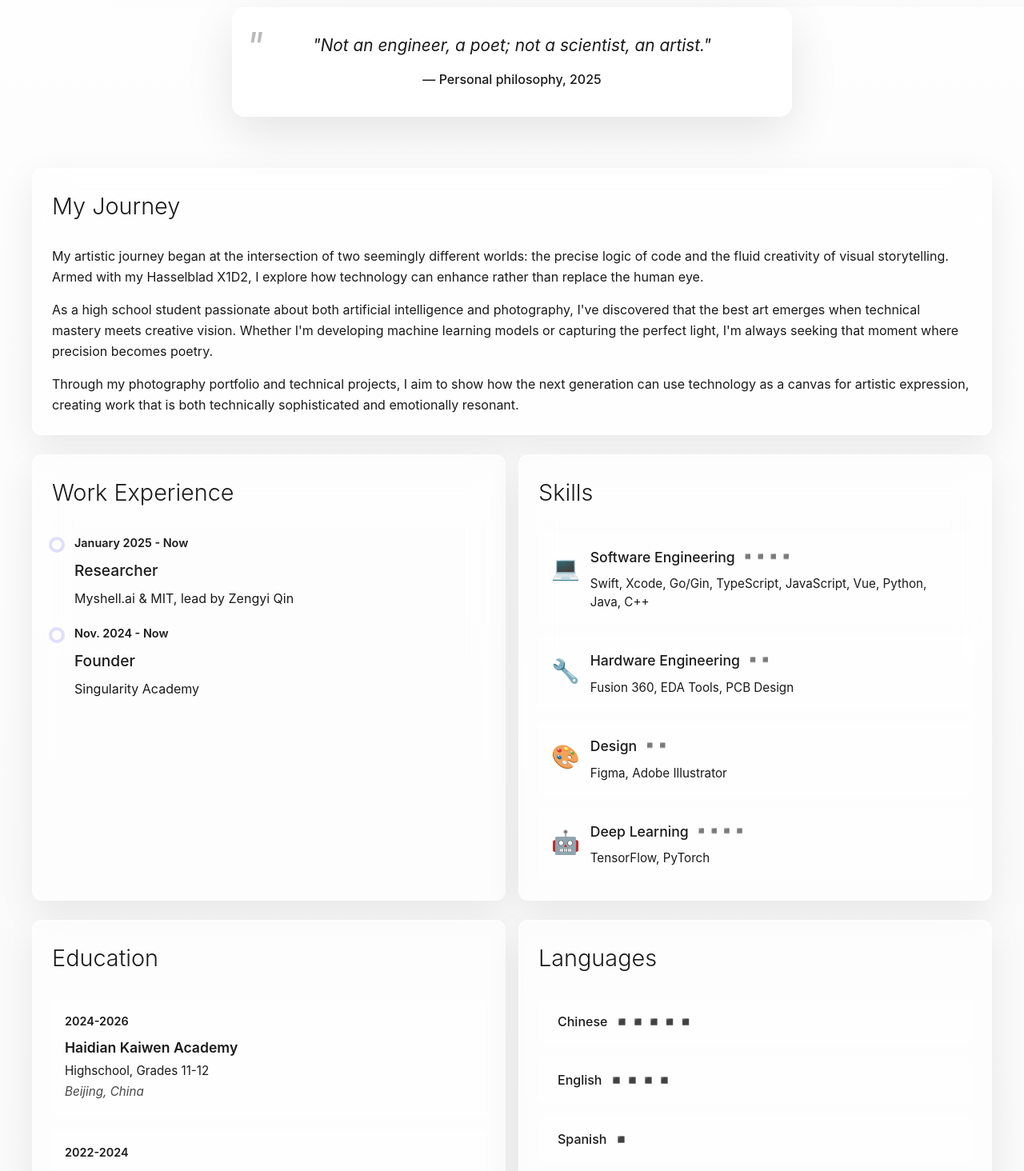
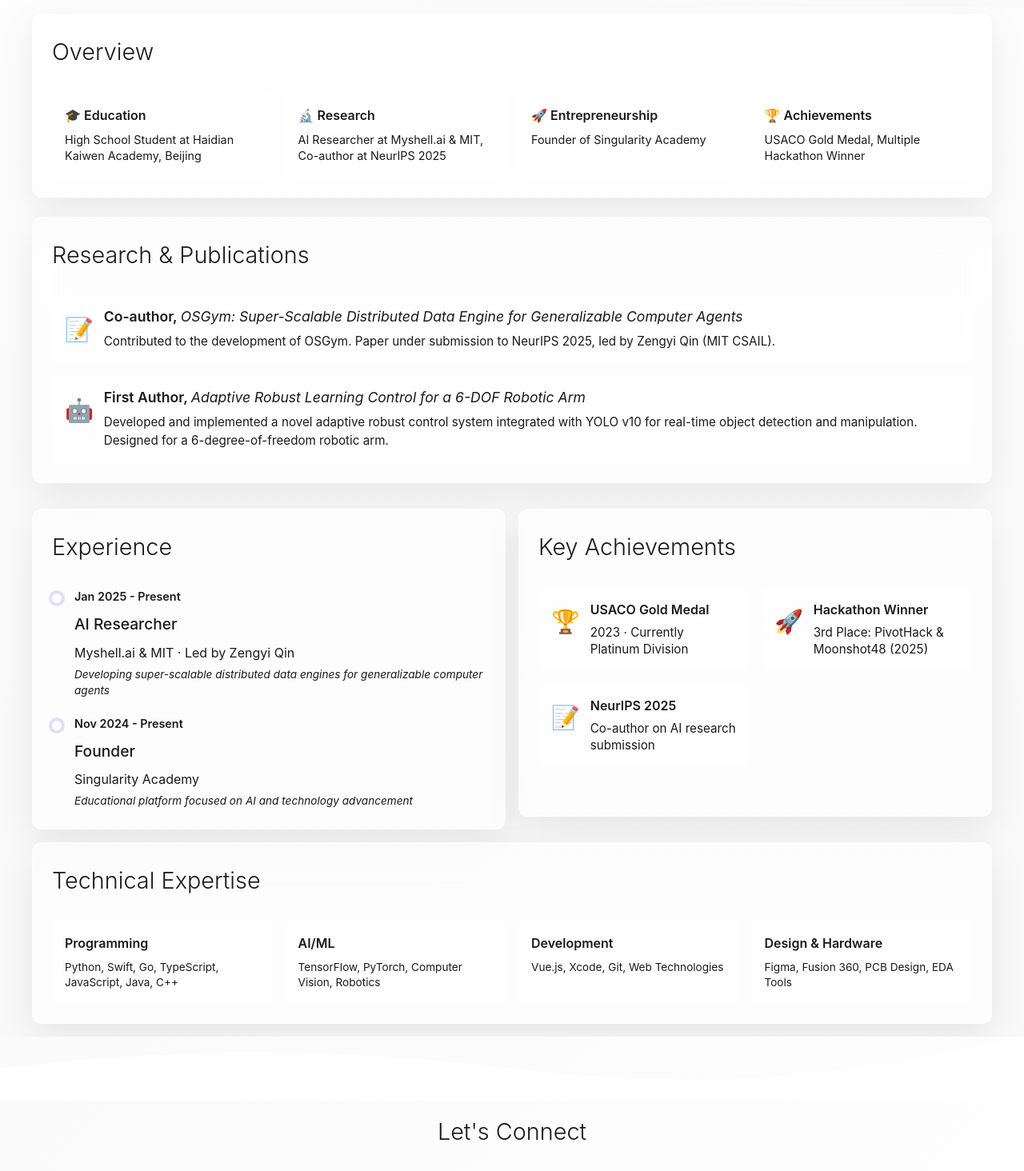
Before and after one commit to JiaceZhao/Photo-Gallery-by-Jiace-Zhao, a Vue app in the folder art-portfolio/: page /about in a window 1280 px wide. Shown: the part 540-2004 px from the top of the page at 80% size. Built offline with nearby package versions, Linux system fonts and the light colour scheme.

Commit message:
feat : up

```diff
--- a/art-portfolio/src/views/AboutView.vue
+++ b/art-portfolio/src/views/AboutView.vue
@@ -38,158 +38,38 @@
       </div>
     </section>
 
-    <!-- Philosophy Quote - Floating -->
-    <section class="philosophy-floating">
-      <div class="zen-section">
-        <div class="philosophy-card">
-          <blockquote class="main-quote">
-            "Not an engineer, a poet; not a scientist, an artist."
-          </blockquote>
-          <cite class="quote-attribution">— Personal philosophy, 2025</cite>
-        </div>
-      </div>
-    </section>
+
 
     <!-- Main Content - Organic Flow -->
     <section class="main-content">
       <div class="zen-section">
         <div class="content-flow">
-          <!-- Story & Journey -->
-          <div class="story-section glass-card">
-            <h2 class="section-title">My Journey</h2>
-            <div class="story-text">
-              <p class="story-paragraph">
-                My artistic journey began at the intersection of two seemingly different worlds: the precise logic of code
-                and the fluid creativity of visual storytelling. Armed with my Hasselblad X1D2, I explore how technology
-                can enhance rather than replace the human eye.
-              </p>
-              <p class="story-paragraph">
-                As a high school student passionate about both artificial intelligence and photography, I've discovered that
-                the best art emerges when technical mastery meets creative vision. Whether I'm developing machine learning
-                models or capturing the perfect light, I'm always seeking that moment where precision becomes poetry.
-              </p>
-              <p class="story-paragraph">
-                Through my photography portfolio and technical projects, I aim to show how the next generation
-                can use technology as a canvas for artistic expression, creating work that is both technically sophisticated
-                and emotionally resonant.
-              </p>
+          <!-- Quick Overview -->
+          <div class="overview-section glass-card">
+            <h2 class="section-title">Overview</h2>
+            <div class="overview-grid">
+              <div class="overview-item">
+                <h3>🎓 Education</h3>
+                <p>High School Student at Haidian Kaiwen Academy, Beijing</p>
               </div>
+              <div class="overview-item">
+                <h3>🔬 Research</h3>
+                <p>AI Researcher at Myshell.ai & MIT, Co-author at NeurIPS 2025</p>
               </div>
-
-          <!-- Timeline & Skills Blend -->
-          <div class="experience-blend">
-            <div class="timeline-section glass-card">
-              <h2 class="section-title">Work Experience</h2>
-              <div class="timeline">
-                <div class="timeline-item">
-                  <div class="timeline-marker"></div>
-                  <div class="timeline-content">
-                    <div class="timeline-year">January 2025 - Now</div>
-                    <h3>Researcher</h3>
-                    <p>Myshell.ai & MIT, lead by Zengyi Qin</p>
-
+              <div class="overview-item">
+                <h3>🚀 Entrepreneurship</h3>
+                <p>Founder of Singularity Academy</p>
               </div>
-                </div>
-                <div class="timeline-item">
-                  <div class="timeline-marker"></div>
-                  <div class="timeline-content">
-                    <div class="timeline-year">Nov. 2024 - Now</div>
-                    <h3>Founder</h3>
-                    <p>Singularity Academy</p>
-
-                  </div>
+              <div class="overview-item">
+                <h3>🏆 Achievements</h3>
+                <p>USACO Gold Medal, Multiple Hackathon Winner</p>
               </div>
             </div>
           </div>
 
-            <div class="skills-section glass-card">
-              <h2 class="section-title">Skills</h2>
-              <div class="skills-grid">
-                <div class="skill-item">
-                  <div class="skill-icon">💻</div>
-                  <div class="skill-content">
-                    <h3>Software Engineering <span class="skill-level">◾◾◾◾</span></h3>
-                    <p>Swift, Xcode, Go/Gin, TypeScript, JavaScript, Vue, Python, Java, C++</p>
-                  </div>
-                </div>
-                <div class="skill-item">
-                  <div class="skill-icon">🔧</div>
-                  <div class="skill-content">
-                    <h3>Hardware Engineering <span class="skill-level">◾◾</span></h3>
-                    <p>Fusion 360, EDA Tools, PCB Design</p>
-                  </div>
-                </div>
-                <div class="skill-item">
-                  <div class="skill-icon">🎨</div>
-                  <div class="skill-content">
-                    <h3>Design <span class="skill-level">◾◾</span></h3>
-                    <p>Figma, Adobe Illustrator</p>
-                  </div>
-                </div>
-                <div class="skill-item">
-                  <div class="skill-icon">🤖</div>
-                  <div class="skill-content">
-                    <h3>Deep Learning <span class="skill-level">◾◾◾◾</span></h3>
-                    <p>TensorFlow, PyTorch</p>
-                  </div>
-                </div>
-              </div>
-            </div>
-          </div>
-
-          <!-- Education & Languages -->
-          <div class="experience-blend">
-            <div class="education-section glass-card">
-              <h2 class="section-title">Education</h2>
-              <div class="education-grid">
-                <div class="education-item">
-                  <div class="education-content">
-                    <div class="education-year">2024-2026</div>
-                    <h3>Haidian Kaiwen Academy</h3>
-                    <p>Highschool, Grades 11-12</p>
-                    <p class="education-location">Beijing, China</p>
-                  </div>
-                </div>
-                <div class="education-item">
-                  <div class="education-content">
-                    <div class="education-year">2022-2024</div>
-                    <h3>Tsinghua International School Daoxiang Lake</h3>
-                    <p>High School, Grades 9-10</p>
-                    <p class="education-location">Beijing, China</p>
-                  </div>
-                </div>
-              </div>
-            </div>
-
-            <div class="languages-section glass-card">
-              <h2 class="section-title">Languages</h2>
-              <div class="languages-grid">
-                <div class="language-item">
-                  <h3>Chinese <span class="skill-level">◾◾◾◾◾</span></h3>
-                </div>
-                <div class="language-item">
-                  <h3>English <span class="skill-level">◾◾◾◾</span></h3>
-                </div>
-                <div class="language-item">
-                  <h3>Spanish <span class="skill-level">◾</span></h3>
-                </div>
-              </div>
-
-              <h2 class="section-title" style="margin-top: 2rem;">Side Hustles</h2>
-              <div class="side-hustles">
-                <div class="hustle-item">
-                  <h3>Project Name</h3>
-                  <ul>
-                    <li>Photography Portfolio</li>
-                  </ul>
-                </div>
-              </div>
-            </div>
-          </div>
-
-          <!-- Research -->
+          <!-- Research Highlights -->
           <div class="research-section glass-card">
-            <h2 class="section-title">Research</h2>
+            <h2 class="section-title">Research & Publications</h2>
             <div class="research-grid">
               <div class="research-item">
                 <div class="research-icon">📝</div>
@@ -208,30 +88,79 @@
             </div>
           </div>
 
-          <!-- Achievements -->
+          <!-- Work Experience & Achievements -->
+          <div class="experience-blend">
+            <div class="timeline-section glass-card">
+              <h2 class="section-title">Experience</h2>
+              <div class="timeline">
+                <div class="timeline-item">
+                  <div class="timeline-marker"></div>
+                  <div class="timeline-content">
+                    <div class="timeline-year">Jan 2025 - Present</div>
+                    <h3>AI Researcher</h3>
+                    <p><strong>Myshell.ai & MIT</strong> · Led by Zengyi Qin</p>
+                    <p class="role-desc">Developing super-scalable distributed data engines for generalizable computer agents</p>
+                  </div>
+                </div>
+                <div class="timeline-item">
+                  <div class="timeline-marker"></div>
+                  <div class="timeline-content">
+                    <div class="timeline-year">Nov 2024 - Present</div>
+                    <h3>Founder</h3>
+                    <p><strong>Singularity Academy</strong></p>
+                    <p class="role-desc">Educational platform focused on AI and technology advancement</p>
+                  </div>
+                </div>
+              </div>
+            </div>
+
             <div class="achievements-section glass-card">
-            <h2 class="section-title">Achievements</h2>
+              <h2 class="section-title">Key Achievements</h2>
               <div class="achievements-grid">
                 <div class="achievement-item">
                   <div class="achievement-icon">🏆</div>
                   <div class="achievement-content">
-                  <h4>USA Computing Olympiad (USACO)</h4>
-                  <p>Gold Medal, 2023. Currently Platinum Division</p>
+                    <h4>USACO Gold Medal</h4>
+                    <p>2023 · Currently Platinum Division</p>
                   </div>
                 </div>
                 <div class="achievement-item">
                   <div class="achievement-icon">🚀</div>
                   <div class="achievement-content">
-                  <h4>PivotHack Hackathon</h4>
-                  <p>3rd Place Winner, 2025</p>
+                    <h4>Hackathon Winner</h4>
+                    <p>3rd Place: PivotHack & Moonshot48 (2025)</p>
                   </div>
                 </div>
                 <div class="achievement-item">
-                <div class="achievement-icon">🌙</div>
+                  <div class="achievement-icon">📝</div>
                   <div class="achievement-content">
-                  <h4>Moonshot48 Hackathon</h4>
-                  <p>3rd Place Winner, 2025</p>
+                    <h4>NeurIPS 2025</h4>
+                    <p>Co-author on AI research submission</p>
                   </div>
+                </div>
+              </div>
+            </div>
+          </div>
+
+          <!-- Technical Skills -->
+          <div class="skills-section glass-card">
+            <h2 class="section-title">Technical Expertise</h2>
+            <div class="skills-compact">
+              <div class="skill-category">
+                <h3>Programming</h3>
+                <p>Python, Swift, Go, TypeScript, JavaScript, Java, C++</p>
+              </div>
+              <div class="skill-category">
+                <h3>AI/ML</h3>
+                <p>TensorFlow, PyTorch, Computer Vision, Robotics</p>
+              </div>
+              <div class="skill-category">
+                <h3>Development</h3>
+                <p>Vue.js, Xcode, Git, Web Technologies</p>
+              </div>
+              <div class="skill-category">
+                <h3>Design & Hardware</h3>
+                <p>Figma, Fusion 360, PCB Design, EDA Tools</p>
               </div>
             </div>
           </div>
@@ -507,58 +436,11 @@
   }
 }
 
-// Philosophy Floating
-.philosophy-floating {
-  padding: 1rem 0 2rem;
-  position: relative;
-  z-index: 10;
-}
 
-.philosophy-card {
-  max-width: 700px;
-  margin: 0 auto;
-  padding: 2rem 1.5rem;
-  background: rgba(255, 255, 255, 0.7);
-  backdrop-filter: blur(30px);
-  border-radius: 16px;
-  box-shadow:
-    0 20px 60px rgba(0, 0, 0, 0.1),
-    inset 0 1px 0 rgba(255, 255, 255, 0.8);
-  border: 1px solid rgba(255, 255, 255, 0.5);
-  text-align: center;
-  transform: translateY(-1rem);
-}
-
-.main-quote {
-  font-size: clamp(1.1rem, 2.5vw, 1.3rem);
-  font-style: italic;
-  color: var(--zen-black);
-  line-height: 1.4;
-  margin: 0 0 1rem;
-  position: relative;
-
-  &::before {
-    content: '"';
-    font-size: 3rem;
-    color: var(--zen-accent);
-    position: absolute;
-    top: -0.5rem;
-    left: -0.5rem;
-    line-height: 1;
-    opacity: 0.3;
-  }
-}
-
-.quote-attribution {
-  font-size: 1rem;
-  color: var(--zen-gray);
-  font-style: normal;
-  font-weight: 500;
-}
 
 // Main Content Flow
 .main-content {
-  padding: 1rem 0 2rem;
+  padding: 0.5rem 0 1rem;
   background: transparent;
 }
 
@@ -566,7 +448,7 @@
   max-width: 1200px;
   margin: 0 auto;
   display: grid;
-  gap: 1.5rem;
+  gap: 1rem;
 }
 
 .glass-card {
@@ -614,6 +496,92 @@
   @media (min-width: 968px) {
     grid-template-columns: 1fr 1fr;
   }
+}
+
+// Overview Section
+.overview-section {
+  margin-bottom: 0.5rem;
+}
+
+.overview-grid {
+  display: grid;
+  grid-template-columns: repeat(auto-fit, minmax(250px, 1fr));
+  gap: 1rem;
+
+  @media (max-width: 767px) {
+    grid-template-columns: 1fr;
+  }
+}
+
+.overview-item {
+  padding: 1rem;
+  background: rgba(255, 255, 255, 0.5);
+  border-radius: 8px;
+  border-left: 3px solid var(--zen-accent);
+  transition: all 0.3s ease;
+
+  &:hover {
+    background: rgba(255, 255, 255, 0.7);
+    transform: translateY(-2px);
+  }
+
+  h3 {
+    font-size: 1rem;
+    color: var(--zen-black);
+    margin: 0 0 0.5rem 0;
+    font-weight: 600;
+    display: flex;
+    align-items: center;
+    gap: 0.5rem;
+  }
+
+  p {
+    font-size: 0.9rem;
+    color: var(--zen-dark-gray);
+    margin: 0;
+    line-height: 1.4;
+  }
+}
+
+// Compact Skills
+.skills-compact {
+  display: grid;
+  grid-template-columns: repeat(auto-fit, minmax(200px, 1fr));
+  gap: 1rem;
+}
+
+.skill-category {
+  padding: 1rem;
+  background: rgba(255, 255, 255, 0.5);
+  border-radius: 8px;
+  transition: all 0.3s ease;
+
+  &:hover {
+    background: rgba(255, 255, 255, 0.7);
+    transform: translateY(-2px);
+  }
+
+  h3 {
+    font-size: 1rem;
+    color: var(--zen-black);
+    margin: 0 0 0.5rem 0;
+    font-weight: 600;
+  }
+
+  p {
+    font-size: 0.85rem;
+    color: var(--zen-dark-gray);
+    margin: 0;
+    line-height: 1.4;
+  }
+}
+
+// Role descriptions
+.role-desc {
+  font-size: 0.85rem !important;
+  color: var(--zen-dark-gray) !important;
+  margin-top: 0.3rem !important;
+  font-style: italic;
 }
 
 // Timeline
@@ -787,72 +755,7 @@
   }
 }
 
-// Languages Section
-.languages-section {
-  flex: 1;
-}
 
-.languages-grid {
-  display: flex;
-  flex-direction: column;
-  gap: 1rem;
-  margin-bottom: 2rem;
-}
-
-.language-item {
-  padding: 1rem 1.5rem;
-  background: rgba(255, 255, 255, 0.5);
-  border-radius: 12px;
-  transition: all 0.3s ease;
-
-  &:hover {
-    background: rgba(255, 255, 255, 0.7);
-    transform: translateY(-2px);
-  }
-
-  h3 {
-    font-size: 1rem;
-    color: var(--zen-black);
-    margin: 0;
-    font-weight: 500;
-    display: flex;
-    align-items: center;
-    gap: 0.5rem;
-  }
-}
-
-.side-hustles {
-  .hustle-item {
-    padding: 1.5rem;
-    background: rgba(255, 255, 255, 0.5);
-    border-radius: 12px;
-    transition: all 0.3s ease;
-
-    &:hover {
-      background: rgba(255, 255, 255, 0.7);
-      transform: translateY(-2px);
-    }
-
-    h3 {
-      font-size: 1rem;
-      color: var(--zen-black);
-      margin: 0 0 0.5rem 0;
-      font-weight: 600;
-    }
-
-    ul {
-      margin: 0;
-      padding-left: 1.2rem;
-      list-style-type: disc;
-
-      li {
-        font-size: 0.95rem;
-        color: var(--zen-dark-gray);
-        line-height: 1.5;
-      }
-    }
-  }
-}
 
 // Research Section
 .research-section {
@@ -1088,21 +991,7 @@
   }
 }
 
-// Story Text
-.story-text {
-  line-height: 1.7;
-}
 
-.story-paragraph {
-  font-size: clamp(0.95rem, 2vw, 1rem);
-  color: var(--zen-dark-gray);
-  margin-bottom: 1rem;
-  line-height: 1.6;
-
-  &:last-child {
-    margin-bottom: 0;
-  }
-}
 
 // Mobile Optimizations
 @media (max-width: 768px) {
@@ -1110,23 +999,16 @@
     grid-template-columns: 1fr;
   }
 
-  .recognition-grid {
-    grid-template-columns: 1fr;
-  }
-
   .glass-card {
     padding: 1rem;
   }
 
-  .philosophy-card {
-    padding: 1.5rem 1rem;
-    transform: translateY(-0.5rem);
+  .overview-grid {
+    grid-template-columns: 1fr;
   }
 
-  .main-quote::before {
-    font-size: 2.5rem;
-    top: -0.3rem;
-    left: -0.3rem;
+  .skills-compact {
+    grid-template-columns: 1fr;
   }
 }
 
```
Lines whose indentation alone changed are shown as unchanged.
